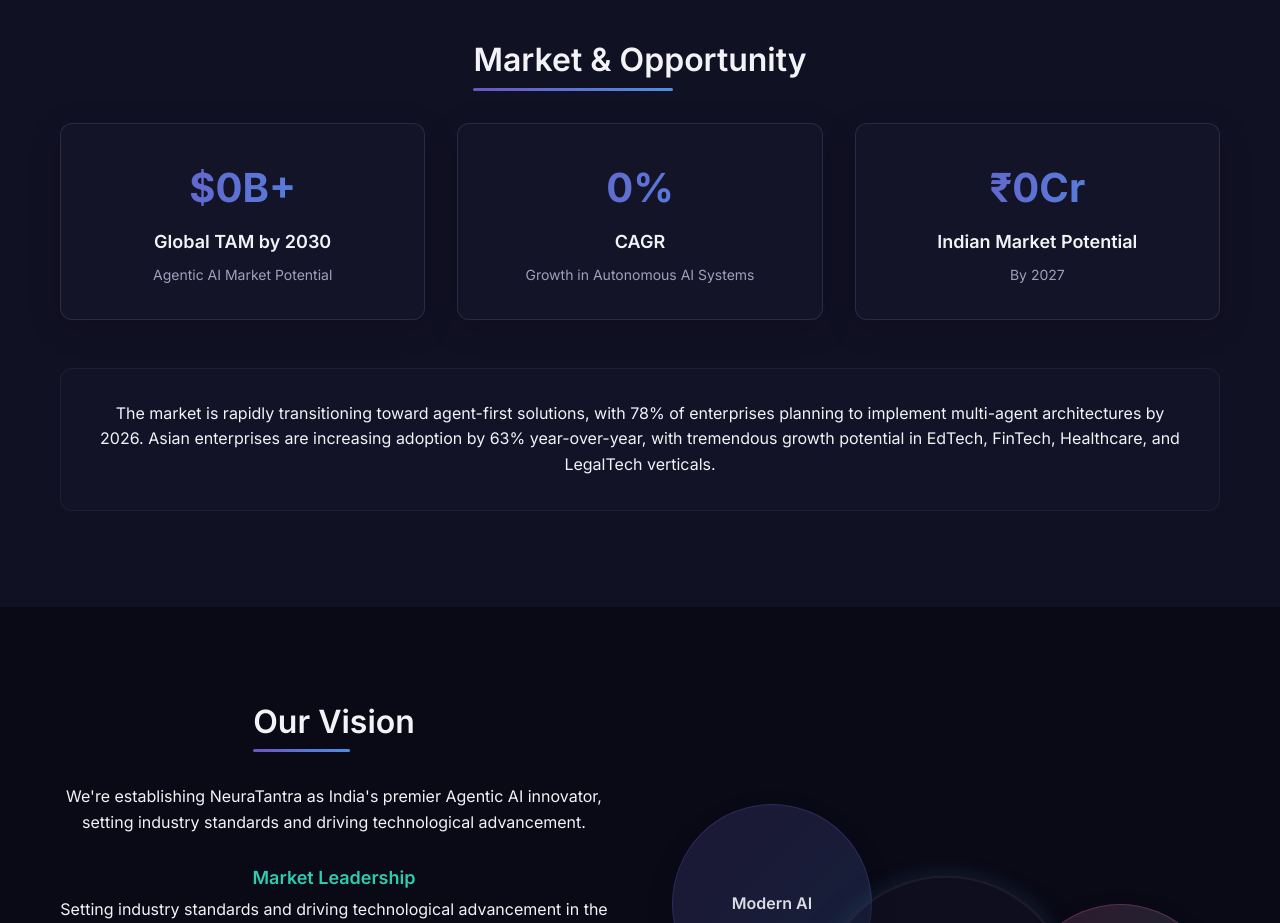
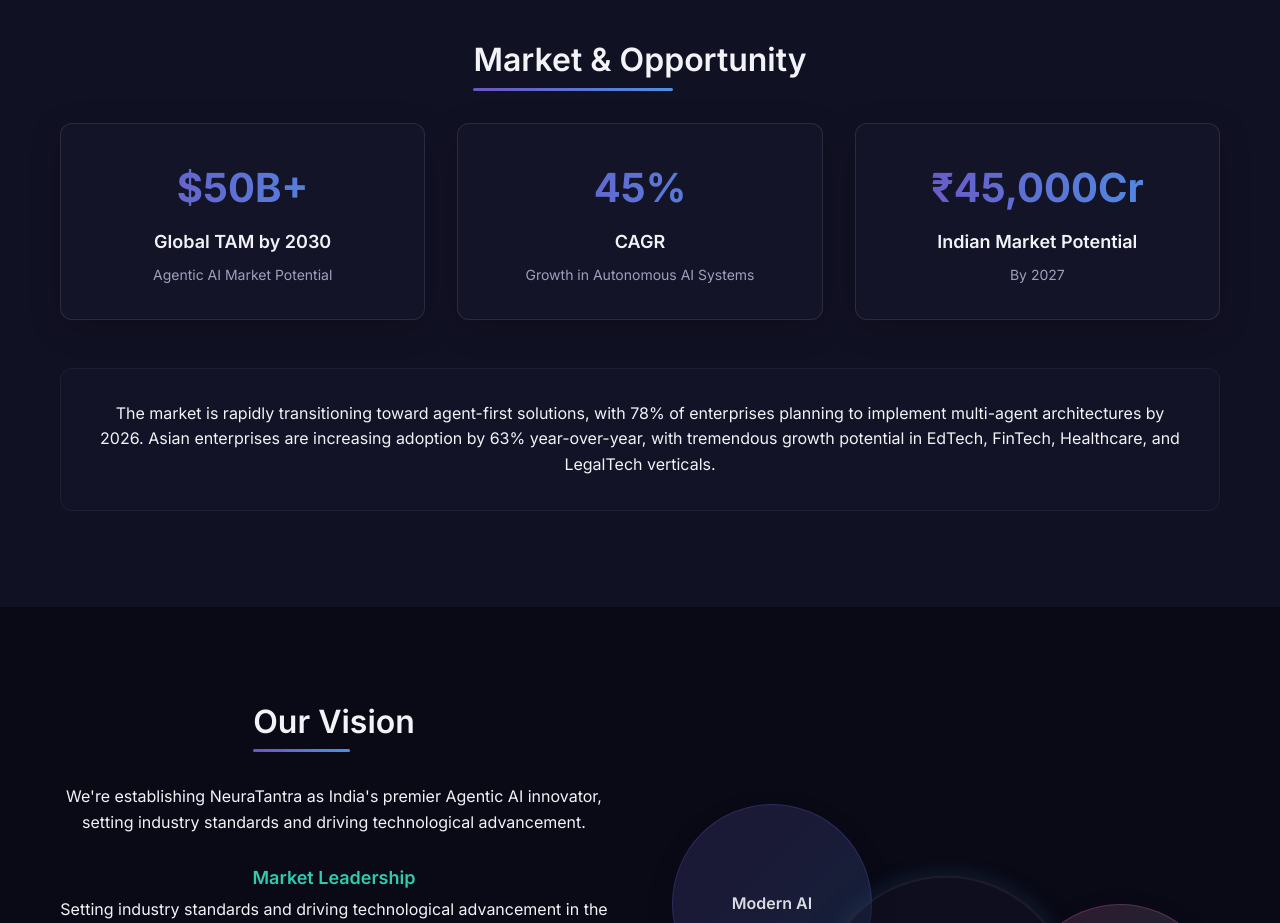
Before and after one commit to VaibhavJainPortfolio/Neuratantra, a plain HTML site: page Frontend/index.html in a window 1280 px wide. Shown: the part 3140-4063 px from the top of the page. Drawn offline with nearby package versions, Linux system fonts and the light colour scheme; animation ran at ten frames a second; files whose address does not match are found by name.

Commit message:
Add files via upload

```diff
--- a/Frontend/index.html
+++ b/Frontend/index.html
@@ -11,7 +11,7 @@
     <link href="https://fonts.googleapis.com/css2?family=Inter:wght@300;400;500;600;700&amp;display=swap" rel="stylesheet" />
     <link rel="stylesheet" href="https://cdnjs.cloudflare.com/ajax/libs/aos/2.3.4/aos.css" />
     <style>
-        /* Enhanced Integrations Section Styles */
+        /* Enhanced Integrations Section Styles Final */
         .integrations-section {
             padding: 80px 0;
             background: linear-gradient(135deg, #0f172a 0%, #1e293b 50%, #0f172a 100%);
@@ -1565,28 +1565,27 @@
       <div class="container">
           <h2 class="section-title">Market & Opportunity</h2>
           <div class="market-stats">
-                <div class="stat-card" data-aos="fade-up" data-aos-delay="100">
-                    <div class="stat-value">$<span class="counter" data-target="50">0</span>B+</div>
+              <div class="stat-card" >
+                  <div class="stat-value">$<span class="counter" data-target="50" data-suffix="B+">0</span></div>
                   <div class="stat-label">Global TAM by 2030</div>
                   <div class="stat-description">Agentic AI Market Potential</div>
               </div>
-                <div class="stat-card" data-aos="fade-up" data-aos-delay="200">
-                    <div class="stat-value"><span class="counter" data-target="45">0</span>%</div>
+              <div class="stat-card" >
+                  <div class="stat-value"><span class="counter" data-target="45" data-suffix="%">0</span></div>
                   <div class="stat-label">CAGR</div>
                   <div class="stat-description">Growth in Autonomous AI Systems</div>
               </div>
-                <div class="stat-card" data-aos="fade-up" data-aos-delay="300">
-                    <div class="stat-value">₹<span class="counter" data-target="45000">0</span>Cr</div>
+              <div class="stat-card" >
+                  <div class="stat-value">₹<span class="counter" data-target="45000" data-suffix="Cr">0</span></div>
                   <div class="stat-label">Indian Market Potential</div>
                   <div class="stat-description">By 2027</div>
               </div>
           </div>
-            <div class="market-insights" data-aos="fade-up">
+          <div class="market-insights">
               <p>The market is rapidly transitioning toward agent-first solutions, with 78% of enterprises planning to implement multi-agent architectures by 2026. Asian enterprises are increasing adoption by 63% year-over-year, with tremendous growth potential in EdTech, FinTech, Healthcare, and LegalTech verticals.</p>
           </div>
       </div>
   </section>
-
     <!-- Vision Section -->
      <section id="vision" class="vision-section">
         <div class="container">
@@ -1932,34 +1931,61 @@
     }
 
     // Counter Animation
+   // Counter Animation
  function initCounters() {
-        const counters = document.querySelectorAll('.stat-number');
-        const observer = new IntersectionObserver((entries) => {
+    const counters = document.querySelectorAll('.counter');
+    const duration = 2000; // Animation duration in ms
+
+    counters.forEach(counter => {
+      let start = 0;
+      const target = parseFloat(counter.getAttribute('data-target'));
+      const suffix = counter.getAttribute('data-suffix') || '';
+      let startTimestamp = null;
+
+      function step(timestamp) {
+        if (!startTimestamp) startTimestamp = timestamp;
+        const progress = timestamp - startTimestamp;
+        const progressRatio = Math.min(progress / duration, 1);
+        const value = Math.floor(progressRatio * target);
+
+        if (value !== start) {
+          counter.textContent = value.toLocaleString() + suffix;
+          start = value;
+        }
+
+        if (progress < duration) {
+          window.requestAnimationFrame(step);
+        } else {
+          counter.textContent = target.toLocaleString() + suffix;
+        }
+      }
+
+      window.requestAnimationFrame(step);
+    });
+  }
+
+  // IntersectionObserver to trigger animation when counters enter viewport
+  function observeCounters() {
+    const counters = document.querySelectorAll('.counter');
+    const options = { threshold: 0.3 };
+    const observer = new IntersectionObserver((entries, observer) => {
       entries.forEach(entry => {
         if (entry.isIntersecting) {
-                    const counter = entry.target;
-                    const target = parseInt(counter.dataset.target);
-                    let current = 0;
-                    const increment = target / 100;
-
-                    const updateCounter = () => {
-                        if (current < target) {
-                            current += increment;
-                            counter.textContent = Math.ceil(current);
-                            requestAnimationFrame(updateCounter);
-                        } else {
-                            counter.textContent = target;
-                        }
-                    };
-
-                    updateCounter();
-                    observer.unobserve(counter);
-                }
-            });
-        });
+          initCounters();
+          observer.disconnect(); // We only need to run once when any counter appears
+        }
+      });
+    }, options);
 
     counters.forEach(counter => observer.observe(counter));
   }
+
+  document.addEventListener('DOMContentLoaded', () => {
+    observeCounters();
+  });
+// Call the function to initialize counters
+document.addEventListener("DOMContentLoaded", initCounters);
+
 
     // Contact Form Handling
     document.getElementById('contactForm').addEventListener('submit', function(e) {
```
Lines whose indentation alone changed are shown as unchanged.
